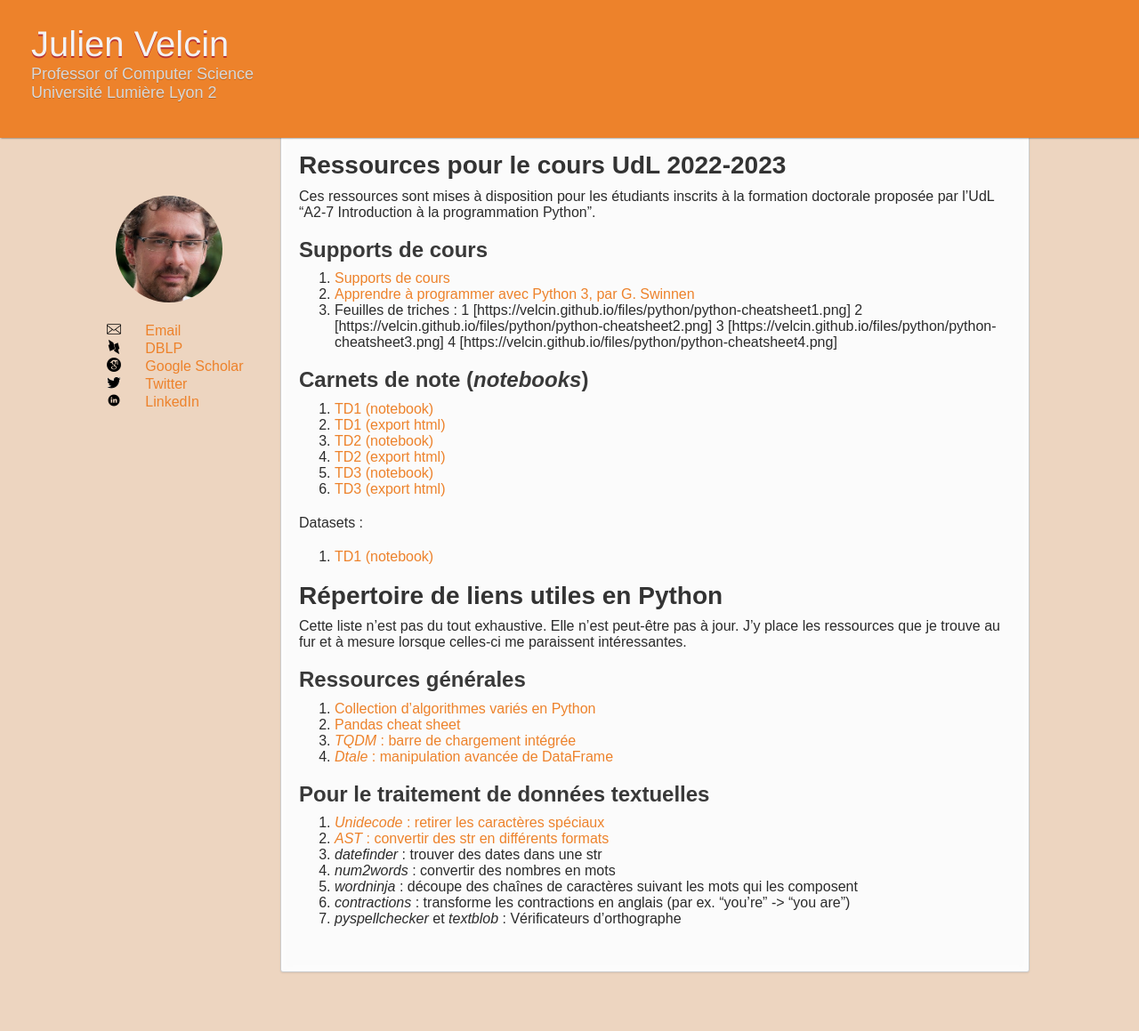
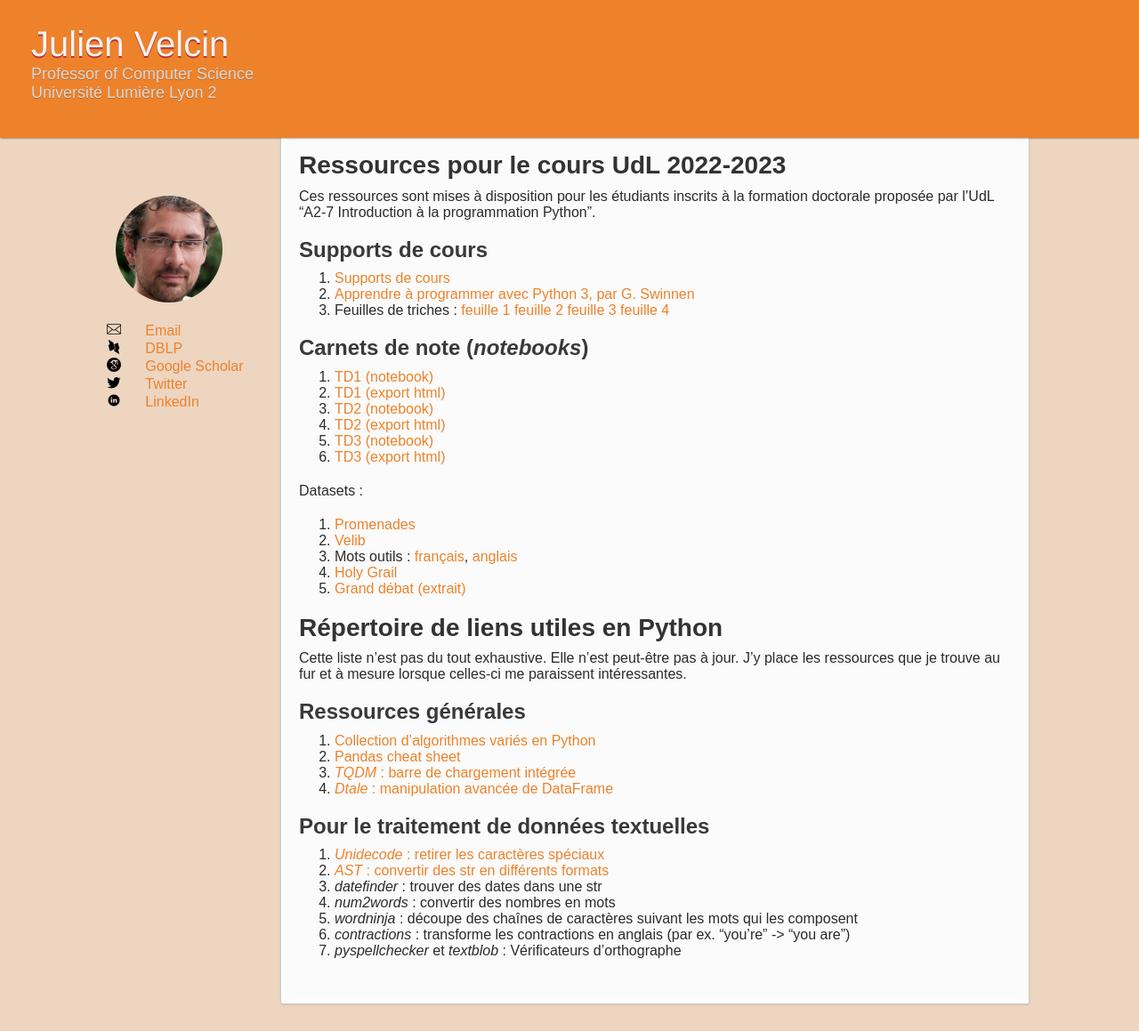
Before and after one commit to Velcin/velcin.github.io, a Jekyll site: the page built from python.md, in a window 1280 px wide and 1159 px high. Shown: the whole window at 89% size. Built offline with Jekyll 4.4.1, drawn with Linux system fonts in a browser that asks for light colours; some web fonts are replaced; our own code applies the rules of GitHub Pages for plain Markdown files; a script that is not in the unit is left out.

Commit message:
python : datasets

```diff
--- a/python.md
+++ b/python.md
@@ -6,7 +6,7 @@ Ces ressources sont mises à disposition pour les étudiants inscrits à la form
 
 - [Supports de cours](https://velcin.github.io/files/python/Support_Python.pdf)
 - [Apprendre à programmer avec Python 3, par G. Swinnen](https://inforef.be/swi/download/apprendre_python3_5.pdf)
-- Feuilles de triches : 1 [https://velcin.github.io/files/python/python-cheatsheet1.png] 2 [https://velcin.github.io/files/python/python-cheatsheet2.png] 3 [https://velcin.github.io/files/python/python-cheatsheet3.png] 4 [https://velcin.github.io/files/python/python-cheatsheet4.png]
+- Feuilles de triches : [feuille 1](https://velcin.github.io/files/python/python-cheatsheet1.png) [feuille 2](https://velcin.github.io/files/python/python-cheatsheet2.png) [feuille 3](https://velcin.github.io/files/python/python-cheatsheet3.png) [feuille 4](https://velcin.github.io/files/python/python-cheatsheet4.png)
 
 ## Carnets de note (*notebooks*)
 
@@ -19,7 +19,11 @@ Ces ressources sont mises à disposition pour les étudiants inscrits à la form
 
 Datasets :
 
-- [TD1 (notebook)](https://velcin.github.io/files/python/TD1_UdL-TBC.ipynb)
+- [Promenades](https://velcin.github.io/files/python/datasets/evg_esp_veg.envpdiprboucle.json)
+- [Velib](https://velcin.github.io/files/python/datasets/velib.zip)
+- Mots outils : [français](https://velcin.github.io/files/python/datasets/Stop-words-french.txt), [anglais](https://velcin.github.io/files/python/datasets/Stop-words-english.txt)
+- [Holy Grail](https://velcin.github.io/files/python/datasets/holygrail.txt)
+- [Grand débat (extrait)](https://velcin.github.io/files/python/datasets/gd_qui.csv)
 
 # Répertoire de liens utiles en Python
 
```
Also changed, not shown: 2 other files.
